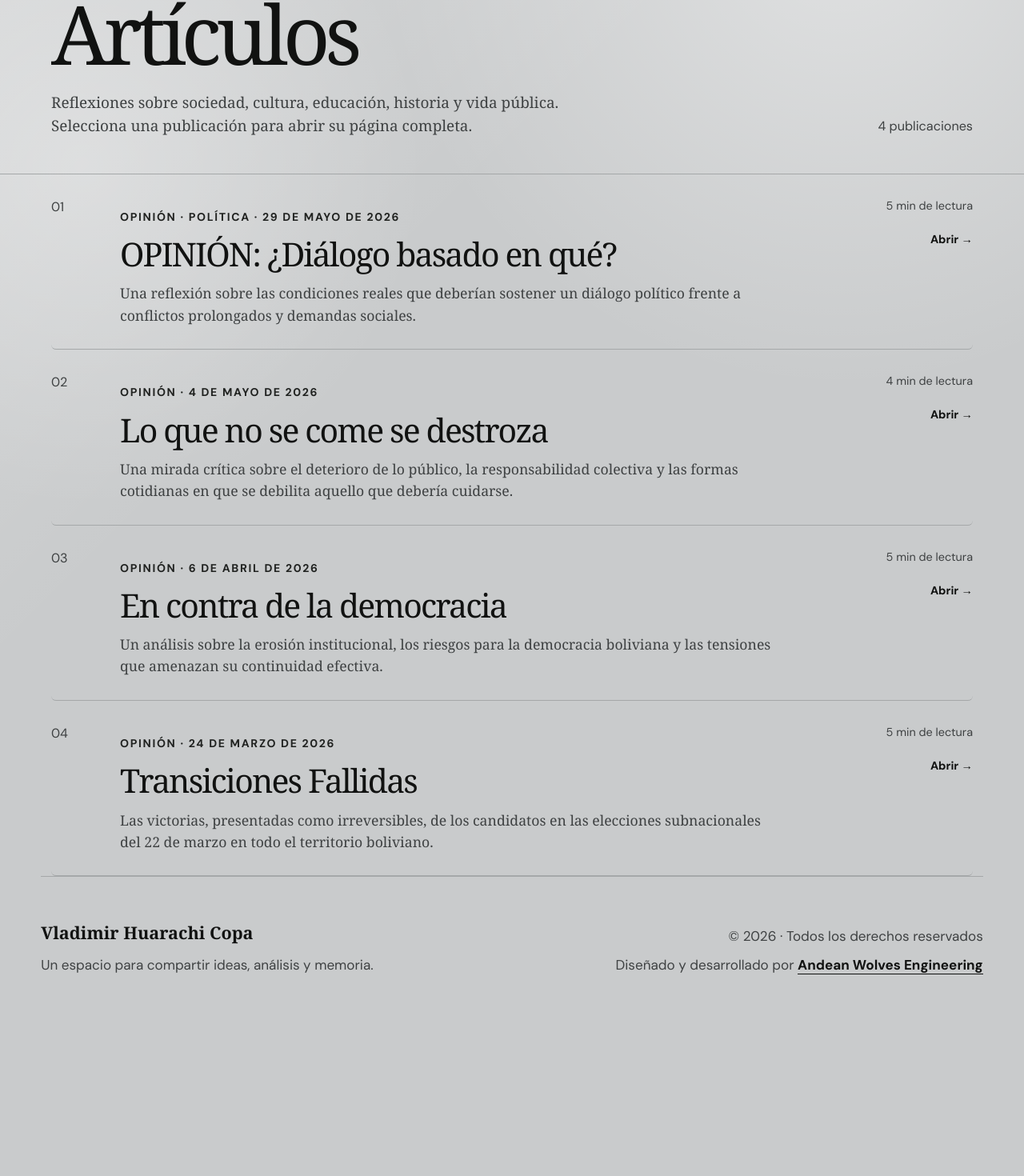
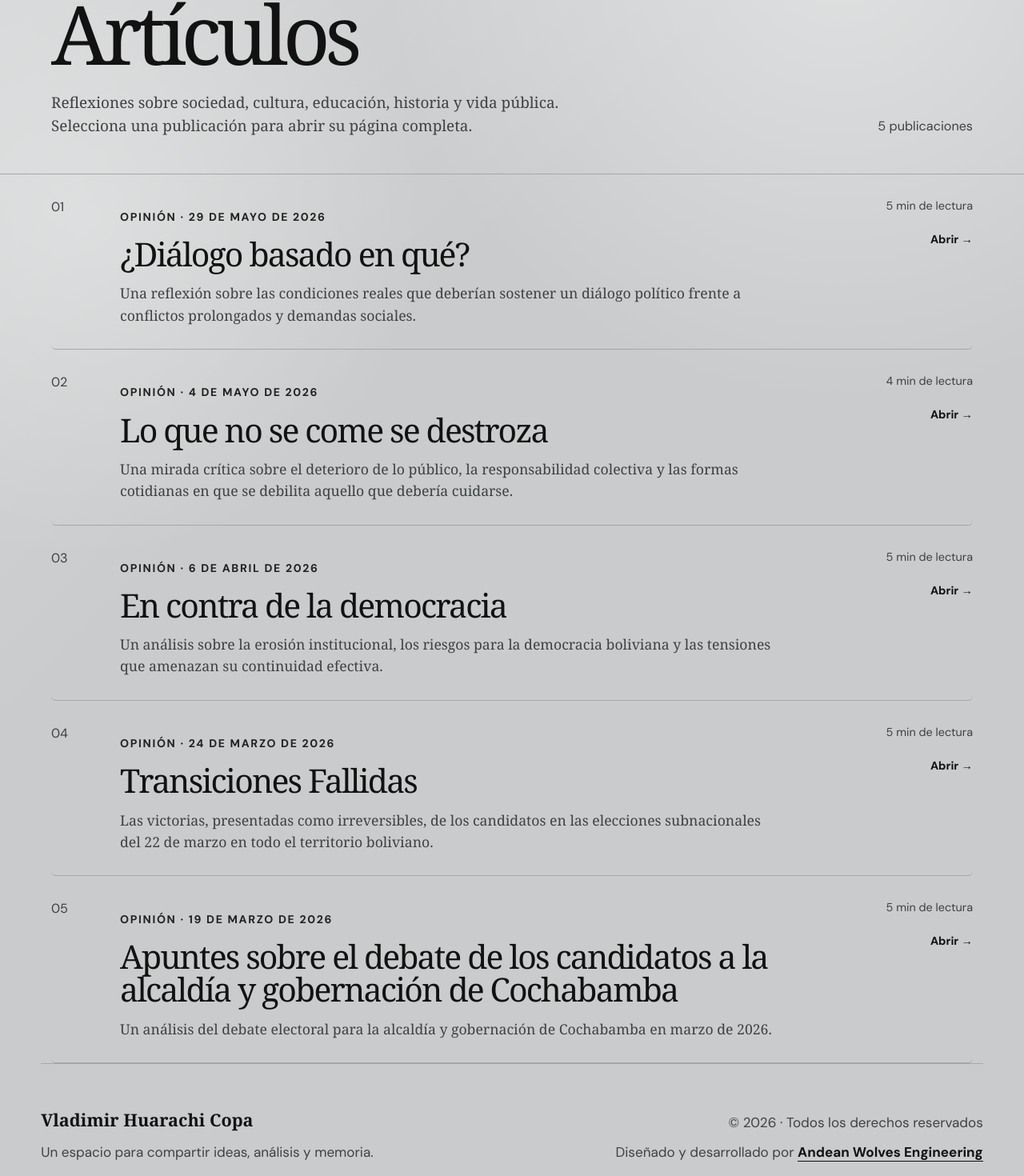
Before and after one commit to Dannyamus/vladimirhuarachicopa, an Angular app: page /articulos in a window 1280 px wide. Shown: the part 208-1678 px from the top of the page at 80% size. Before the commit the page ends 1479 px from the top, so only its background shows below. Built offline with nearby package versions, Linux system fonts and the light colour scheme; a web font is replaced by a local one.

Commit message:
Sort articles by publication date

```diff
--- a/src/app/core/data/articles.ts
+++ b/src/app/core/data/articles.ts
@@ -4,9 +4,9 @@ import { Article } from '../models/article';
 export const ARTICLES: Article[] = [
   {
     "slug": "opinion-dialogo-basado-en-que",
-    "title": "OPINIÓN: ¿Diálogo basado en qué?",
+    "title": "¿Diálogo basado en qué?",
     "excerpt": "Una reflexión sobre las condiciones reales que deberían sostener un diálogo político frente a conflictos prolongados y demandas sociales.",
-    "category": "Opinión · Política",
+    "category": "Opinión",
     "date": "29 de mayo de 2026",
     "readingTime": "5 min de lectura",
     "content": [
@@ -59,7 +59,7 @@ export const ARTICLES: Article[] = [
     ]
   },
   {
-    "slug": "transiciones fallidas",
+    "slug": "transiciones-fallidas",
     "title": "Transiciones Fallidas",
     "excerpt": "Las victorias, presentadas como irreversibles, de los candidatos en las elecciones subnacionales del 22 de marzo en todo el territorio boliviano.",
     "category": "Opinión",
@@ -76,5 +76,24 @@ export const ARTICLES: Article[] = [
       "Entonces, ¿qué le espera a Bolivia? La reiteración de un ciclo, una nueva sala de tortura política donde se induce al olvido, para que, cinco años después, los ciudadanos vuelvan a elegir a otro verdugo que reactive el mismo “shock”.",
       "Por Vladimir Huarachi Copa"
     ]
+  },
+  {
+    "slug": "apuntes-sobre-el-debate-de-los-candidatos-a-la-alcaldia-y-gobernacion-de-cochabamba",
+    "title": "Apuntes sobre el debate de los candidatos a la alcaldía y gobernación de Cochabamba",
+    "excerpt": "Un análisis del debate electoral para la alcaldía y gobernación de Cochabamba en marzo de 2026.",
+    "category": "Opinión",
+    "date": "19 de marzo de 2026",
+    "readingTime": "5 min de lectura",
+    "content": [
+      "A poco de las elecciones subnacionales, los debates de los candidatos a la Gobernación del departamento de Cochabamba y a la Alcaldía de Cochabamba dejan algunos elementos dignos de análisis. En principio, la cantidad de contendientes llevó a la ciudadanía a enfrentar más de dos horas de transmisión. Pero cabe preguntarse: ¿realmente se prestó atención a todo lo desarrollado durante el debate organizado por el Tribunal Electoral Departamental?",
+      "Considero que no. Aunque es probable que hayan estado conectados familiares, amigos, militantes, simpatizantes y algunos, posiblemente, “voluntariamente obligados” por formar parte de la planilla de funcionarios del candidato que busca la reelección, Manfred Reyes Villa.",
+      "A partir de esta posibilidad, surge otra interrogante: ¿dónde ha estado el grueso de la población votante del departamento de Cochabamba? Con seguridad, librando sus propias batallas cotidianas: haciendo filas, yendo o regresando del trabajo. El colectivo de la sociedad boliviana no está en condiciones de dedicar más de dos horas a seguir un debate político. En ese sentido, cabe plantear otra pregunta: en un contexto donde las redes sociales monopolizan la comunicación y la atención en contenidos de menos de un minuto, ¿cuál es el propósito de debates que superan las dos horas? Más aún cuando la descalificación entre contendientes, aunque prohibida, parece imponerse como regla.",
+      "Por otro lado, aunque los candidatos a la Gobernación y a la Alcaldía aseguren tener las mejores intenciones, no queda claro hacia dónde pretenden encaminar ambas instituciones. El denominador común de los contendientes a la Gobernación, más allá de sus promesas, gira en torno al aprovechamiento de recursos naturales, minería e hidrocarburos, al fortalecimiento de liderazgos caudillistas, a la organización de cumbres, a propuestas fuera de foco, al agua para el desarrollo productivo, a carreteras y al tratamiento de la basura. Estas “propuestas”, que lograron protagonismo en el debate, parecen centrarse en el cuidado de las ciudades capitales del eje metropolitano de Cochabamba y, en menor medida, de las ciudades intermedias, muchas veces a costa del sacrificio de la población rural.",
+      "En este marco, la migración campo-ciudad continuará siendo una constante, no solo hacia Cochabamba, sino también hacia otras capitales departamentales, especialmente hacia Santa Cruz. Este fenómeno seguirá profundizando la ausencia de relevo generacional en el área rural. Aunque algunos candidatos a la Gobernación plantean impulsar centros de formación técnica, la expectativa de abandonar las comunidades en busca de mejores oportunidades difícilmente será contenida. Así, el problema estructural de la migración campo-ciudad permanece sin resolverse.",
+      "En cuanto a los contendientes a la Alcaldía de Cochabamba, el denominador común es la promesa de garantizar la distribución de agua en todos los distritos, particularmente en la zona sur, con el objetivo de cerrar la brecha entre ciudadanos de “primera” y “segunda”. Sin embargo, también plantean enfrentar el problema de la basura mediante su industrialización, un desafío que, hasta ahora, parece no tener solución definitiva debido a disputas políticas y a la falta de corresponsabilidad ciudadana. Porque la nueva forma de hacer política, de la que tanto hablan algunos candidatos, no depende únicamente de ellos, sino también del compromiso de la ciudadanía, por ejemplo, a través del reciclaje.",
+      "En este escenario complejo, donde todos los candidatos parecen disputar los votos del extinto Movimiento Al Socialismo – Instrumento por la Soberanía de los Pueblos, Cochabamba, y Bolivia en general, enfrenta una proliferación de “salvadores” con programas de gobierno improvisados, surgidos al calor de la crisis de esa organización política y de un giro hacia una derecha de tinte populista.",
+      "Por ello, cabe esperar que los ciudadanos, muchas veces ausentes de la política, no cedan ante operadores políticos ni ante dádivas al momento de tomar decisiones en las urnas este domingo 22 de marzo. Aun así, tampoco conviene alimentar expectativas desmedidas sobre el candidato ganador. En este contexto, quizá solo quede sostener una esperanza moderada para atravesar la crisis energética, alimentaria y económica en la que nos encontramos.",
+      "Por Vladimir Huarachi Copa"
+    ]
   }
 ];
```
Also changed, not shown: scripts/generate-articles.mjs (+35 -2 lines).
